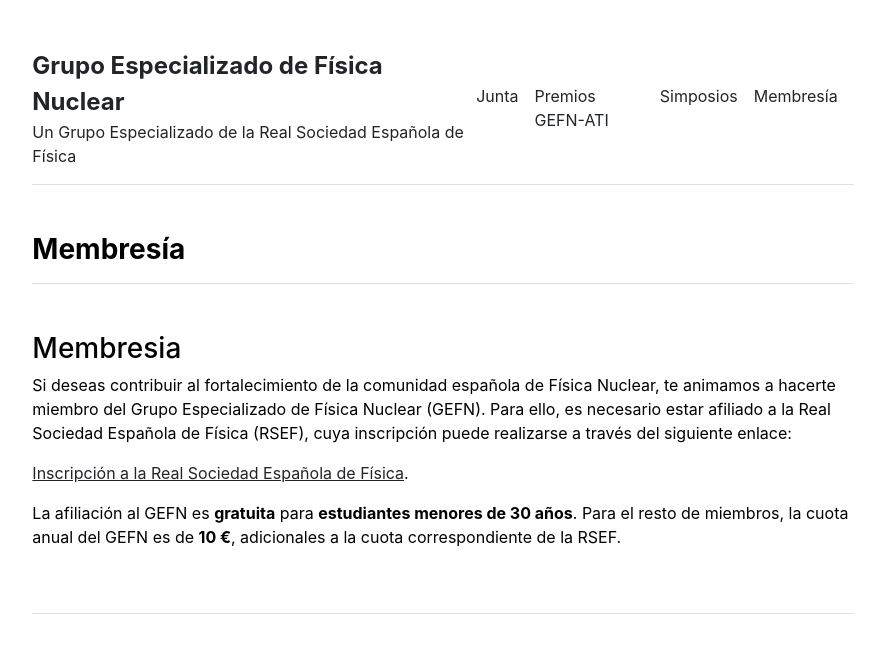
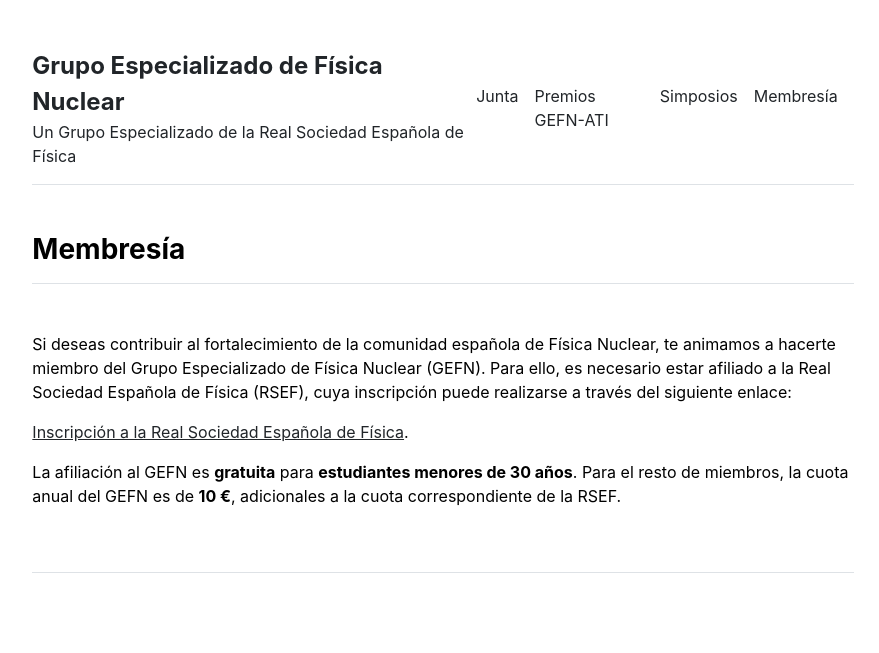
Before and after one commit to GEFN-RSEF/GEFN-RSEF.github.io, a Jekyll site: the page built from membresia.md, in a window 1280 px wide. Shown: the top 653 px of the page, without its empty margins (197-1076 px from the left). Built offline with Jekyll 4.4.1, drawn with Linux system fonts in a browser that asks for light colours.

Commit message:
Membresia update

```diff
--- a/membresia.md
+++ b/membresia.md
@@ -2,8 +2,6 @@
 layout: membresia
 title: "Membresía"
 ---
-
-### Membresia
 
 Si deseas contribuir al fortalecimiento de la comunidad española de Física Nuclear, te animamos a hacerte miembro del Grupo Especializado de Física Nuclear (GEFN). Para ello, es necesario estar afiliado a la Real Sociedad Española de Física (RSEF), cuya inscripción puede realizarse a través del siguiente enlace:
 
```
